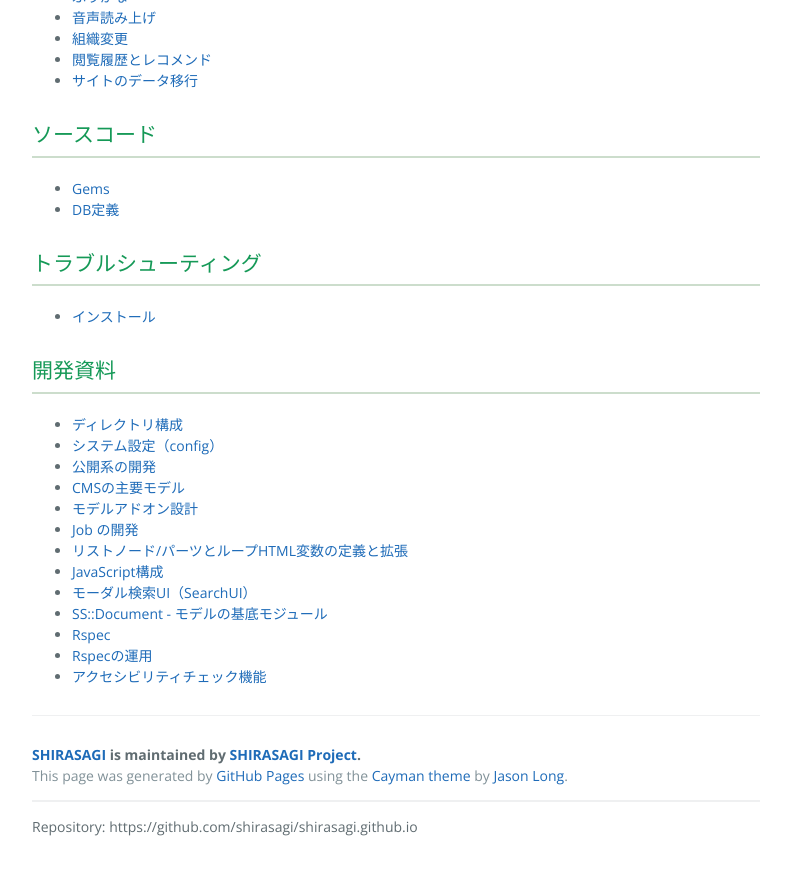
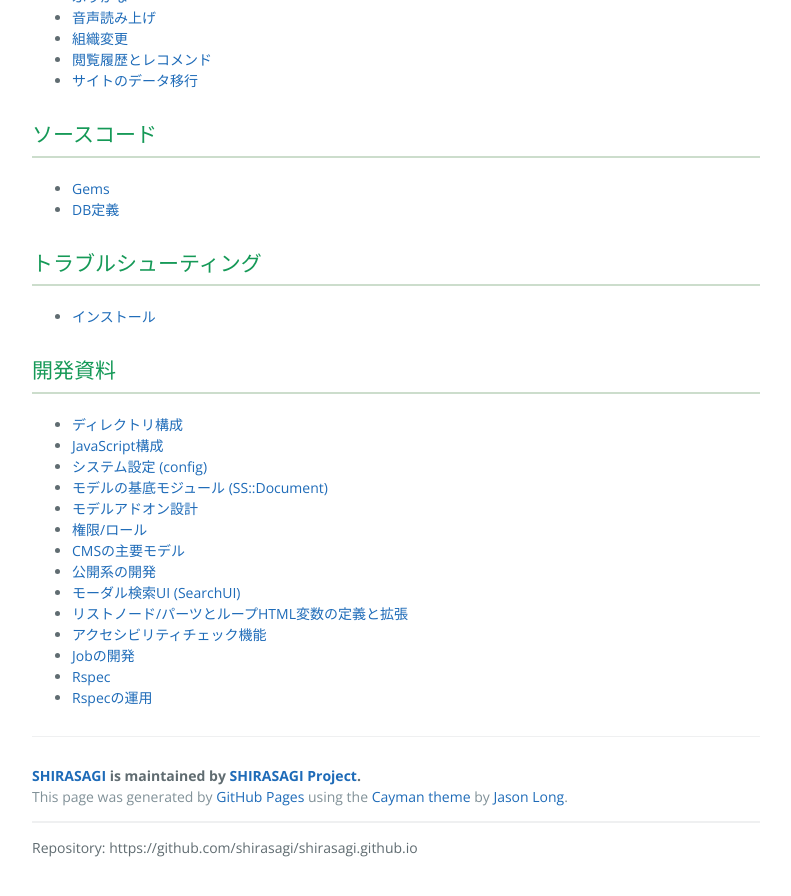
Before and after one commit to shirasagi/shirasagi.github.io, a Jekyll site: the page built from index.md, in a window 1280 px wide and 900 px high, scrolled down 1519 px. Shown: the top 896 px of the window, without its empty margins (244-1035 px from the left). Built offline with Jekyll 4.4.1, drawn with Linux system fonts in a browser that asks for light colours; nearby versions of some CDN libraries.

Commit message:
[wip] devel/role

```diff
--- a/index.md
+++ b/index.md
@@ -69,15 +69,16 @@ title: SHIRASAGI 開発マニュアル
 ## 開発資料
 
 - [ディレクトリ構成](devel/directories.html)
-- [システム設定（config）](devel/config.html)
+- [JavaScript構成](devel/javascripts.html)
+- [システム設定 (config)](devel/config.html)
+- [モデルの基底モジュール (SS::Document)](devel/ss_document.html)
+- [モデルアドオン設計](devel/model_addon.html)
+- [権限/ロール](devel/role.html)
+- [CMSの主要モデル](devel/cms_models.html)
 - [公開系の開発](devel/cms_public.html)
-- [CMSの主要モデル](devel/cms_models.html)
-- [モデルアドオン設計](devel/model_addon.html)
-- [Job の開発](devel/job.html)
+- [モーダル検索UI (SearchUI)](devel/search_ui.html)
 - [リストノード/パーツとループHTML変数の定義と拡張](devel/loop.html)
-- [JavaScript構成](devel/javascripts.html)
-- [モーダル検索UI（SearchUI）](devel/search_ui.html)
-- [SS::Document - モデルの基底モジュール](devel/ss_document.html)
+- [アクセシビリティチェック機能](devel/accessibility.html)
+- [Jobの開発](devel/job.html)
 - [Rspec](devel/rspec/rspec.html)
 - [Rspecの運用](devel/rspec.html)
-- [アクセシビリティチェック機能](devel/accessibility.html)
```
Also changed, not shown: devel/role.md (added, +56 -0 lines).
